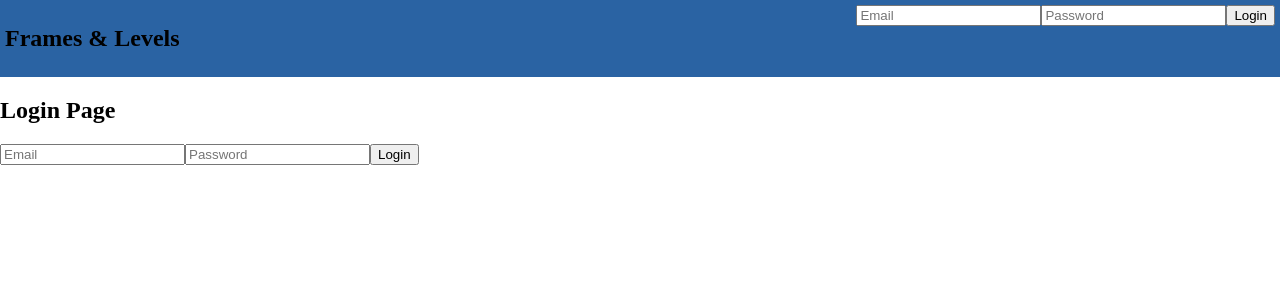
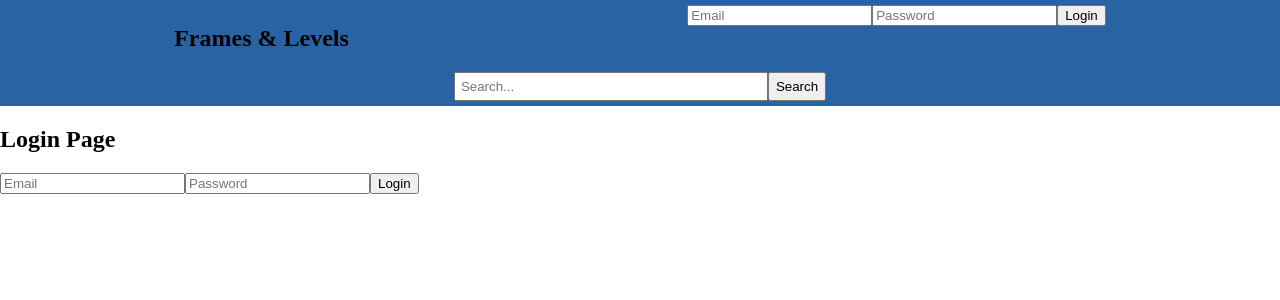
Before and after one commit to erianflores/frames_levels, a React (Vite) app: page /login in a window 1280 px wide. Shown: the top 300 px of the page. Built offline with nearby package versions, Linux system fonts and the light colour scheme.

Commit message:
Navbar updated

```diff
--- a/src/components/Navbar.jsx
+++ b/src/components/Navbar.jsx
@@ -5,11 +5,18 @@ import { AuthContext } from "../contexts/auth.context";
 
 function Navbar() {
   const [formData, setFormData] = useState({ email: "", password: "" });
-  const { user, isLoggedIn, handleLogout } = useContext(AuthContext);
+  const { user, isLoggedIn, handleLogout, authenticateUser } =
+    useContext(AuthContext);
   const nav = useNavigate();
+  const [searchQuery, setSearchQuery] = useState("");
 
   const handleChange = (e) => {
     setFormData({ ...formData, [e.target.name]: e.target.value });
+  };
+
+  const handleSearchChange = (e) => {
+    setSearchQuery(e.target.value);
+    console.log("Search Query:", e.target.value);
   };
 
   async function handleSubmit(e) {
@@ -26,6 +33,7 @@ function Navbar() {
 
       // Token saved in localStorage
       localStorage.setItem("authToken", data.authToken);
+      await authenticateUser();
 
       // Redirect to dashboard page
       nav("/dashboard");
@@ -37,6 +45,7 @@ function Navbar() {
 
   return (
     <nav className="style-navbar">
+      <div className="navbar-upper">
         <h2
           className="navbar-title"
           onClick={() => nav(isLoggedIn ? "/dashboard" : "/")}
@@ -68,11 +77,24 @@ function Navbar() {
               required
               className="input"
             />
-          <button type="submit" className="button-style">
+            <button type="submit" className="login-button-style">
               Login
             </button>
           </form>
         )}
+      </div>
+      <div className="navbar-lower">
+        <input
+          type="text"
+          placeholder="Search..."
+          value={searchQuery}
+          onChange={handleSearchChange}
+          className="search-input"
+        />
+        <button type="submit" className="search-button-style">
+          Search
+        </button>
+      </div>
     </nav>
   );
 }
--- a/src/contexts/auth.context.jsx
+++ b/src/contexts/auth.context.jsx
@@ -36,15 +36,15 @@ const AuthWrapper = ({ children }) => {
   };
 
   const handleLogin = (userData) => {
-    setUser(userData); // Update the user state
-    setIsLoggedIn(true); // Update logged-in state
+    setUser(userData);
+    setIsLoggedIn(true);
   };
   function handleLogout() {
     console.log("logging out");
     localStorage.removeItem("authToken");
     setUser(null);
     setIsLoggedIn(false);
-    nav("/login");
+    nav("/");
   }
 
   useEffect(() => {
--- a/src/routes/PrivateRoute.jsx
+++ b/src/routes/PrivateRoute.jsx
@@ -3,7 +3,10 @@ import { AuthContext } from "../contexts/auth.context";
 import { Navigate } from "react-router-dom";
 
 const PrivateRoute = ({ children }) => {
-  const { isLoggedIn } = useContext(AuthContext);
+  const { isLoading, isLoggedIn } = useContext(AuthContext);
+  if (isLoading) {
+    return <p>Loading</p>;
+  }
   if (!isLoggedIn) {
     return <Navigate to="/login" />;
   }
--- a/src/styles/Navbar.css
+++ b/src/styles/Navbar.css
@@ -1,8 +1,24 @@
 .style-navbar {
   display: flex;
-  justify-content: space-between;
+  flex-direction: column;
   background-color: rgb(42, 99, 163);
   padding: 5px;
+}
+
+.navbar-upper {
+  display: flex;
+  justify-content: space-around;
+}
+
+.navbar-lower {
+  display: flex;
+  flex-direction: row;
+  justify-content: center;
+}
+
+.search-input {
+  padding: 5px;
+  width: 300px;
 }
 
 .navbar-form {
```
Lines whose indentation alone changed are shown as unchanged.
